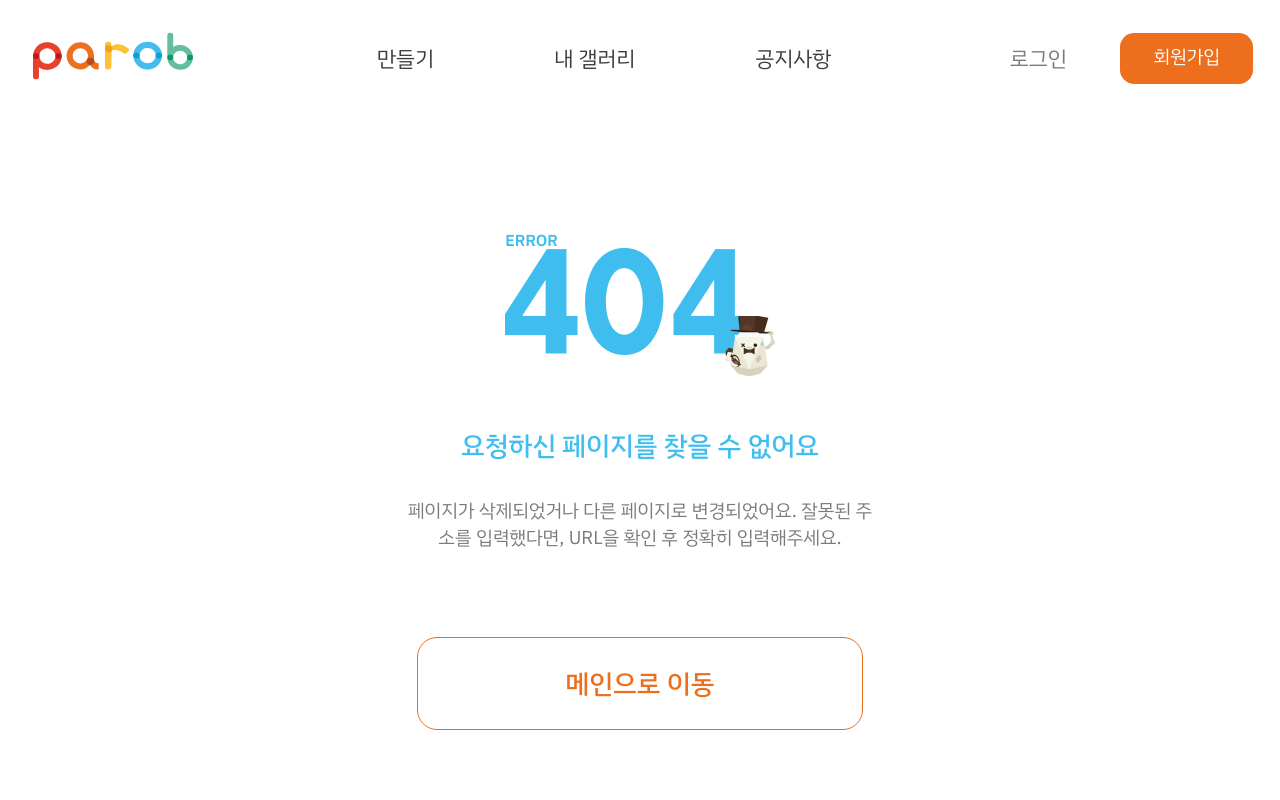
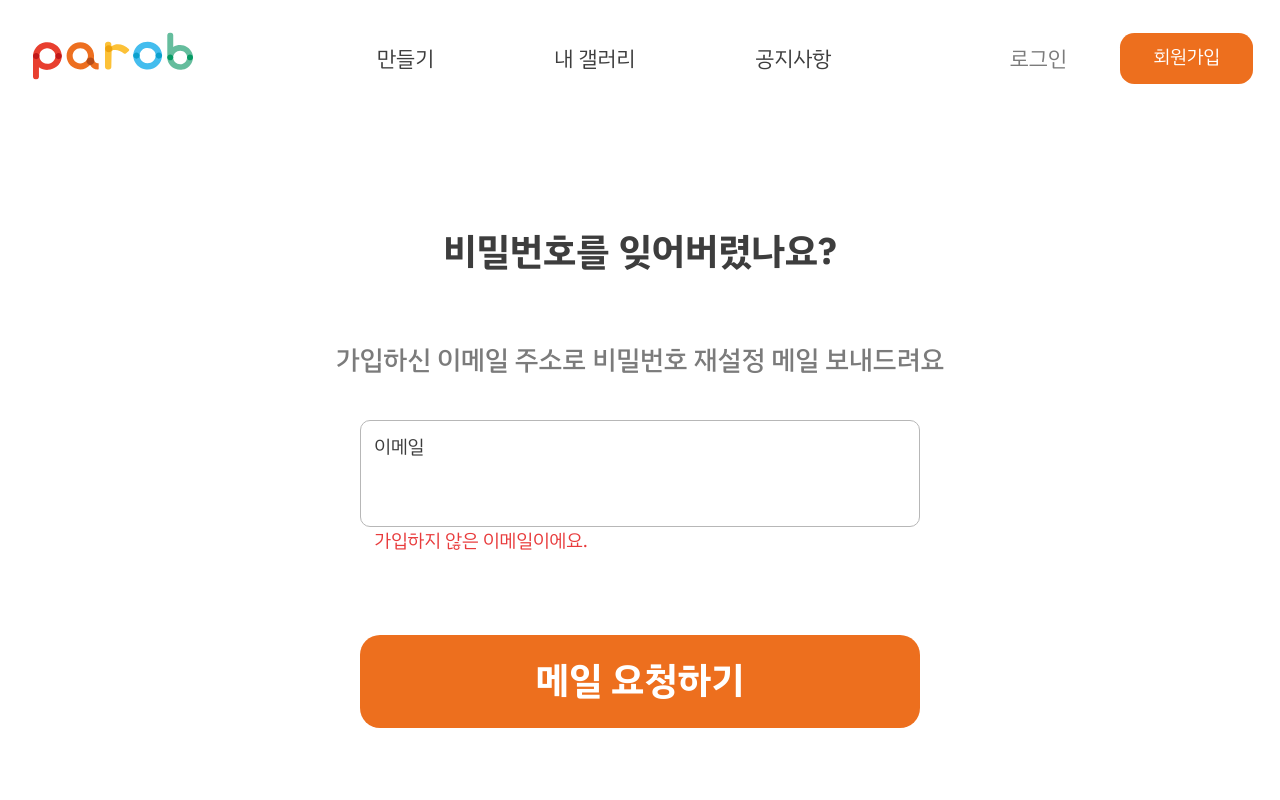
Before and after one commit to yoojin1119/ParobFrontG, a Next.js app: page /findpassword in a window 1280 px wide. Before the commit this address had no page. Shown: the top 800 px of the page. Built offline with nearby package versions, Linux system fonts and the light colour scheme.

Commit message:
findpassword UI구현

```diff
--- a/src/pages/failure/index.jsx
+++ b/src/pages/failure/index.jsx
@@ -59,4 +59,5 @@ height: 5.833rem;
 ${({ theme }) => theme.fontSize.h2};
 color:${({ theme }) => theme.color.textWhite};
 background-color:${({ theme }) => theme.color.primaryOrange};
-border-radius: 20px;`;
+border-radius: 20px;
+`;
--- /dev/null
+++ b/src/pages/findpassword/index.jsx
@@ -0,0 +1,87 @@
+import styled from "styled-components"
+import Header from "../../Component/layout/header";
+import Footer from "../../Component/layout/Footer"
+import Link from "next/link";
+
+export default function FindPasswordPage (){
+    return(
+        <Container>
+            <Header />
+            <FindWrap>
+                <FindTit>비밀번호를 잊어버렸나요?</FindTit>
+                <FindMsg>가입하신 이메일 주소로 비밀번호 재설정 메일 보내드려요</FindMsg>
+                <InputBox>
+                    <LabelBox htmlFor="email">
+                        <LableText>이메일</LableText>
+                    </LabelBox>
+                    <Input
+                      autoComplete="off"
+                      id="email"
+                      type="text"
+                    ></Input>
+                    <SubTextBox>
+                        <Message>가입하지 않은 이메일이에요.</Message>
+                    </SubTextBox>
+                </InputBox>
+                    <FindBtn>메일 요청하기</FindBtn>
+            </FindWrap>
+            <Footer/>
+        </Container>
+    )
+}
+
+const Container = styled.section``;
+const FindWrap = styled.div`
+display: flex;
+flex-direction:column;
+align-items:center;
+justify-content: center;
+margin: 6.667rem 0;
+`;
+const FindTit = styled.h2`
+${({ theme }) => theme.fontSize.h2};
+color: ${({ theme }) => theme.color.textDeepGray};
+margin-bottom: 3.75rem;
+`;
+const FindMsg = styled.p`
+${({ theme }) => theme.fontSize.h3};
+color: ${({ theme }) => theme.color.textGray};
+margin-bottom: 2.5rem;
+`;
+const InputBox = styled.div`
+width: 35em;
+height: 6.667rem;
+padding: 0.833rem;
+margin-bottom: 6.75rem;
+box-sizing:border-box;
+border-radius: 10px;
+border: 1px solid #B7B7B7;
+`;
+const LabelBox = styled.label``;
+const LableText = styled.p`
+color: ${({ theme }) => theme.color.textDeepGray};
+${({ theme }) => theme.fontSize.middleRegular};
+`;
+const Input = styled.input`
+width: 33.333rem;
+height: 3.333rem;
+border: none;
+`;
+const SubTextBox=styled.div`
+margin-top: 0.833rem;
+display: flex;
+gap: 2.917rem;
+`;
+const Message = styled.p`
+${({ theme }) => theme.fontSize.middleRegular};
+color: ${({ theme }) => theme.color.primaryRed};
+`;
+
+const FindBtn = styled.button`
+width: 35rem;
+height: 5.833rem;
+${({ theme }) => theme.fontSize.h2};
+color:${({ theme }) => theme.color.textWhite};
+background-color:${({ theme }) => theme.color.primaryOrange};
+border-radius: 20px;
+`;
```
